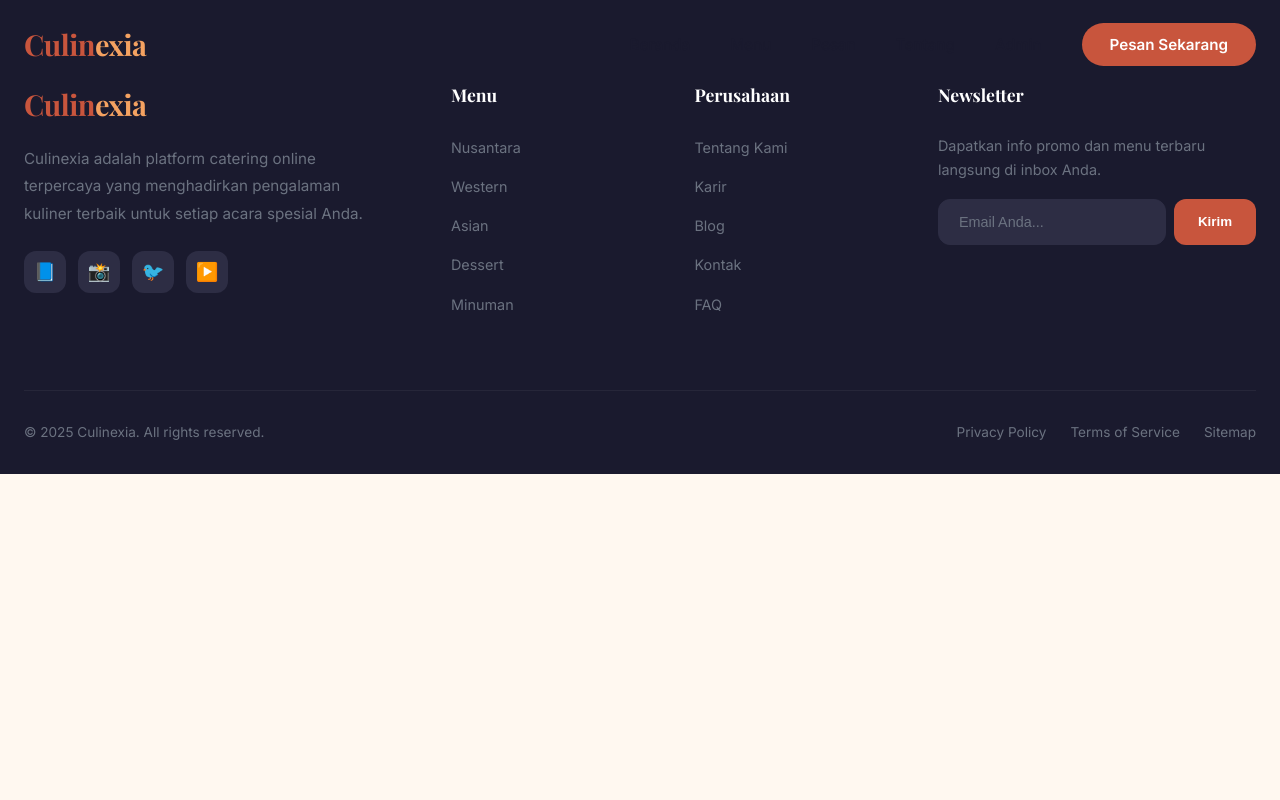
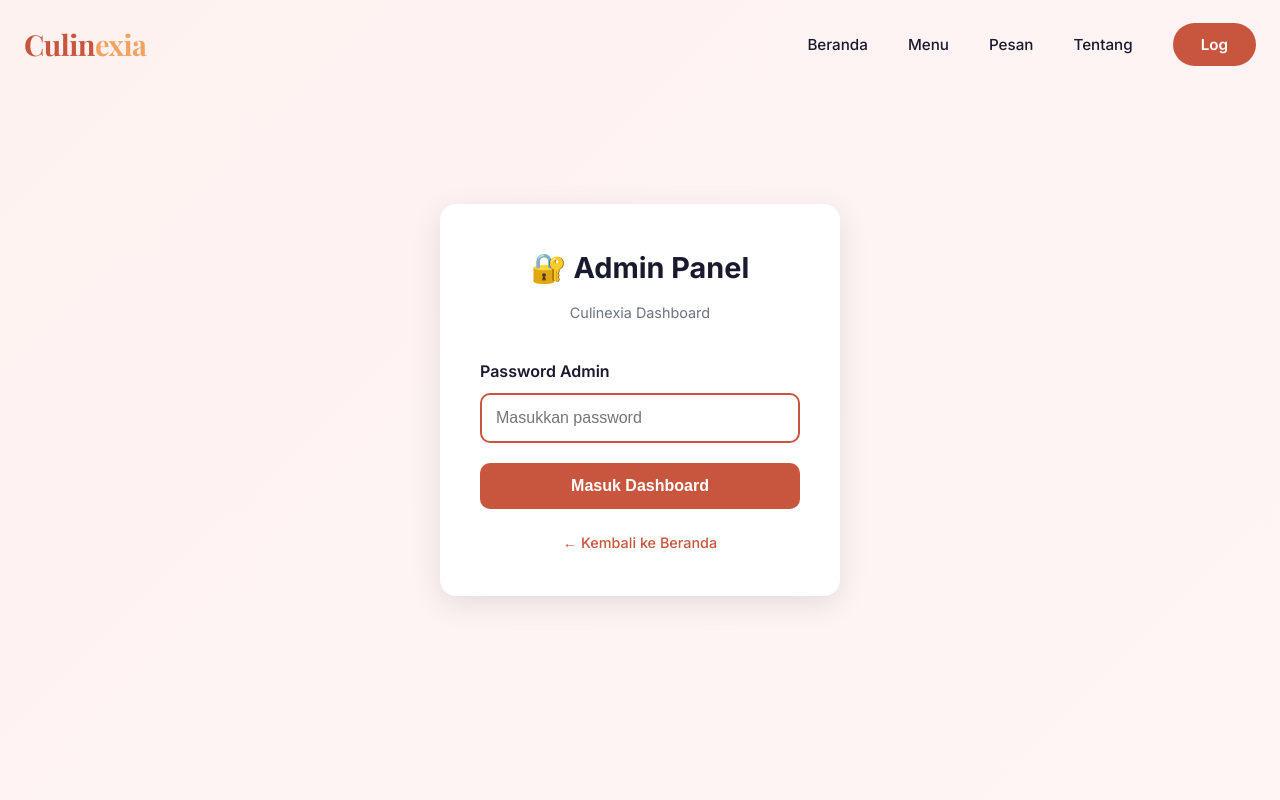
Before and after one commit to ryzeeenn/tugas-catering, a Next.js app: page /admin in a window 1280 px wide. Before the commit this address had no page. Shown: the top 800 px of the page. Built offline with nearby package versions, Linux system fonts and the light colour scheme.

Commit message:
secure admin with password

```diff
--- a/app/admin/page.jsx
+++ b/app/admin/page.jsx
@@ -6,6 +6,8 @@ import { useRouter } from "next/navigation";
 export default function AdminPage() {
   const router = useRouter();
   const [isAuthenticated, setIsAuthenticated] = useState(false);
+  const [password, setPassword] = useState("");
+  const [wrongPassword, setWrongPassword] = useState(false);
   const [activeTab, setActiveTab] = useState("pemesanan");
   const [pemesanan, setPemesanan] = useState([]);
   const [pelanggan, setPelanggan] = useState([]);
@@ -13,16 +15,14 @@ export default function AdminPage() {
   const [loading, setLoading] = useState(true);
   const [updatingId, setUpdatingId] = useState(null);
 
-  // Proteksi: Cek auth saat component mount
+  // Cek apakah sudah login
   useEffect(() => {
-    const auth = localStorage.getItem("culinexia_admin");
-    if (auth !== "true") {
-      router.replace("/admin/login");
-    } else {
+    const adminAuth = localStorage.getItem("culinexia_admin_auth");
+    if (adminAuth === "true") {
       setIsAuthenticated(true);
       fetchData();
     }
-  }, [router]);
+  }, []);
 
   // Fetch semua data
   const fetchData = async () => {
@@ -42,13 +42,35 @@ export default function AdminPage() {
       setPelanggan(dataPelanggan);
       setPengiriman(dataPengiriman);
     } catch (err) {
-      console.error("Error fetching admin data:", err);
+      console.error("Error fetching admin ", err);
     } finally {
       setLoading(false);
     }
   };
 
-  // ✅ FUNGSI UPDATE STATUS (BARU!)
+  // Fungsi login
+  const handleLogin = (e) => {
+    e.preventDefault();
+    // GANTI PASSWORD DI SINI!
+    if (password === "admin123") {
+      localStorage.setItem("culinexia_admin_auth", "true");
+      setIsAuthenticated(true);
+      setWrongPassword(false);
+      fetchData();
+    } else {
+      setWrongPassword(true);
+    }
+  };
+
+  // Fungsi logout
+  const handleLogout = () => {
+    localStorage.removeItem("culinexia_admin_auth");
+    setIsAuthenticated(false);
+    setPassword("");
+    router.refresh();
+  };
+
+  // Fungsi update status
   const handleStatusChange = async (id, newStatus) => {
     setUpdatingId(id);
     try {
@@ -63,7 +85,7 @@ export default function AdminPage() {
 
       if (res.ok) {
         alert("✅ Status berhasil diupdate!");
-        fetchData(); // Refresh data
+        fetchData();
       } else {
         const error = await res.json();
         alert("❌ " + error.error);
@@ -76,20 +98,134 @@ export default function AdminPage() {
     }
   };
 
-  const handleLogout = () => {
-    localStorage.removeItem("culinexia_admin");
-    router.replace("/admin/login");
-  };
+  // Tampilkan form login jika belum authenticated
+  if (!isAuthenticated) {
+    return (
+      <div
+        style={{
+          minHeight: "100vh",
+          display: "flex",
+          alignItems: "center",
+          justifyContent: "center",
+          background: "linear-gradient(135deg, #fdf2f0 0%, #fff5f5 100%)",
+          padding: "20px",
+        }}
+      >
+        <div
+          style={{
+            background: "white",
+            padding: "40px",
+            borderRadius: "16px",
+            boxShadow: "0 8px 30px rgba(0,0,0,0.1)",
+            maxWidth: "400px",
+            width: "100%",
+          }}
+        >
+          <div style={{ textAlign: "center", marginBottom: "32px" }}>
+            <h1 style={{ fontSize: "1.8rem", marginBottom: "8px" }}>
+              🔐 Admin Panel
+            </h1>
+            <p style={{ color: "var(--gray)", fontSize: "0.9rem" }}>
+              Culinexia Dashboard
+            </p>
+          </div>
 
-  if (!isAuthenticated) return null;
+          <form onSubmit={handleLogin}>
+            <div style={{ marginBottom: "20px" }}>
+              <label
+                style={{
+                  display: "block",
+                  marginBottom: "8px",
+                  fontWeight: "600",
+                  color: "var(--dark)",
+                }}
+              >
+                Password Admin
+              </label>
+              <input
+                type="password"
+                value={password}
+                onChange={(e) => setPassword(e.target.value)}
+                style={{
+                  width: "100%",
+                  padding: "14px",
+                  border: "2px solid var(--gray-light)",
+                  borderRadius: "10px",
+                  fontSize: "1rem",
+                  outline: "none",
+                  transition: "border-color 0.3s",
+                }}
+                placeholder="Masukkan password"
+                autoFocus
+                onFocus={(e) => (e.target.style.borderColor = "var(--primary)")}
+                onBlur={(e) =>
+                  (e.target.style.borderColor = "var(--gray-light)")
+                }
+              />
+              {wrongPassword && (
+                <div
+                  style={{
+                    marginTop: "12px",
+                    padding: "10px",
+                    background: "#fee2e2",
+                    color: "#dc2626",
+                    borderRadius: "8px",
+                    fontSize: "0.85rem",
+                    textAlign: "center",
+                  }}
+                >
+                  ❌ Password salah!
+                </div>
+              )}
+            </div>
+            <button
+              type="submit"
+              style={{
+                width: "100%",
+                padding: "14px",
+                background: "var(--primary)",
+                color: "white",
+                border: "none",
+                borderRadius: "10px",
+                fontWeight: "700",
+                cursor: "pointer",
+                fontSize: "1rem",
+                transition: "all 0.3s",
+              }}
+            >
+              Masuk Dashboard
+            </button>
+          </form>
+          <div style={{ textAlign: "center", marginTop: "20px" }}>
+            <a
+              href="/"
+              style={{
+                color: "var(--primary)",
+                textDecoration: "none",
+                fontSize: "0.9rem",
+                fontWeight: "500",
+              }}
+            >
+              ← Kembali ke Beranda
+            </a>
+          </div>
+        </div>
+      </div>
+    );
+  }
+
+  // Tampilkan loading
   if (loading) {
     return (
-      <div style={{ paddingTop: "120px", textAlign: "center" }}>
+      <div
+        style={{ paddingTop: "120px", textAlign: "center", minHeight: "100vh" }}
+      >
         <h2>Memuat dashboard...</h2>
       </div>
     );
   }
 
+  // Tampilkan dashboard admin
   return (
     <div
       style={{
@@ -343,7 +479,6 @@ export default function AdminPage() {
                               </span>
                             </td>
                             <td style={{ padding: "12px" }}>
-                              {/* DROPDOWN UPDATE STATUS */}
                               <select
                                 value={p.status_pesan}
                                 onChange={(e) =>
--- a/components/Navbar.jsx
+++ b/components/Navbar.jsx
@@ -2,16 +2,37 @@
 
 import { useState, useEffect } from "react";
 import Link from "next/link";
+import { useRouter } from "next/navigation";
 
 export default function Navbar() {
   const [scrolled, setScrolled] = useState(false);
   const [mobileOpen, setMobileOpen] = useState(false);
+  const [user, setUser] = useState(null);
+  const router = useRouter();
 
   useEffect(() => {
     const handleScroll = () => setScrolled(window.scrollY > 50);
     window.addEventListener("scroll", handleScroll);
-    return () => window.removeEventListener("scroll", handleScroll);
+
+    const checkAuth = () => {
+      const stored = localStorage.getItem("culinexia_user");
+      setUser(stored ? JSON.parse(stored) : null);
+    };
+
+    checkAuth();
+    window.addEventListener("storage", checkAuth);
+
+    return () => {
+      window.removeEventListener("scroll", handleScroll);
+      window.removeEventListener("storage", checkAuth);
+    };
   }, []);
+
+  const handleLogout = () => {
+    localStorage.removeItem("culinexia_user");
+    setUser(null);
+    router.refresh();
+  };
 
   return (
     <nav className={`navbar ${scrolled ? "scrolled" : ""}`}>
@@ -41,19 +62,26 @@ export default function Navbar() {
               Tentang
             </Link>
           </li>
+
+          {/* Tombol Login/Logout di paling kanan */}
           <li>
-            <Link href="/admin" onClick={() => setMobileOpen(false)}>
-              Admin
-            </Link>
-          </li>
-          <li>
-            <Link
-              href="/pesan"
-              className="navbar-cta"
-              onClick={() => setMobileOpen(false)}
-            >
-              Pesan Sekarang
-            </Link>
+            {user ? (
+              <button
+                onClick={handleLogout}
+                className="navbar-cta"
+                style={{ background: "#ef4444" }}
+              >
+                Log
+              </button>
+            ) : (
+              <Link
+                href="/login"
+                className="navbar-cta"
+                onClick={() => setMobileOpen(false)}
+              >
+                Log
+              </Link>
+            )}
           </li>
         </ul>
 
```
